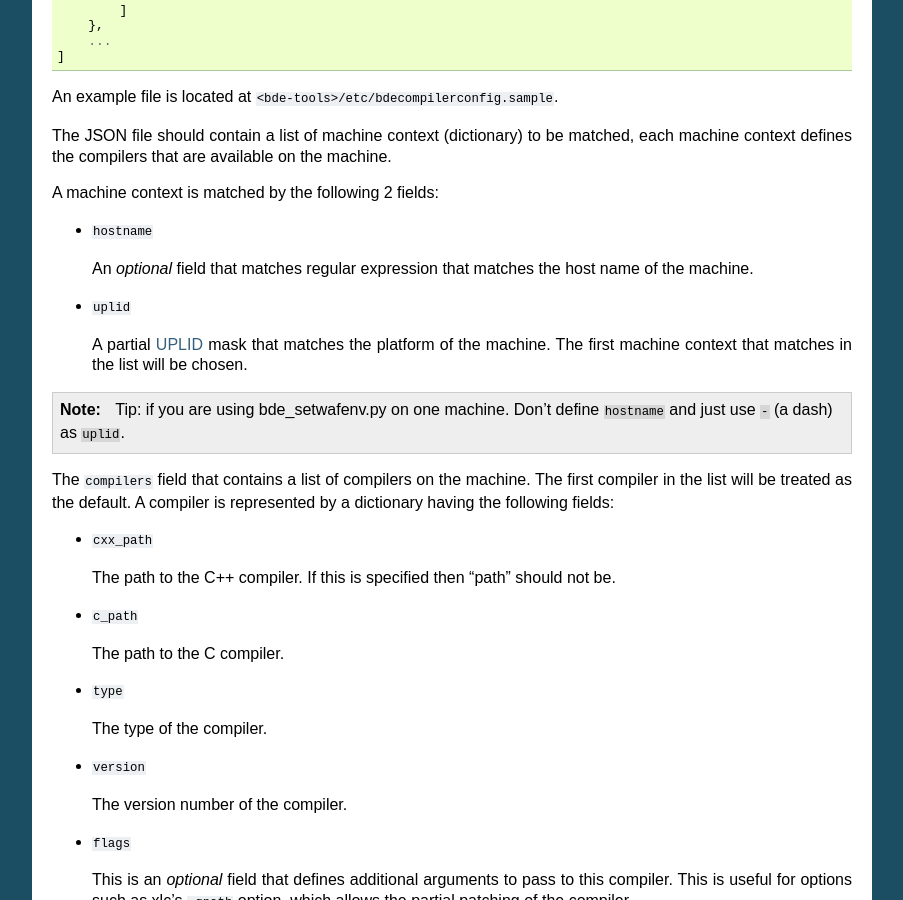
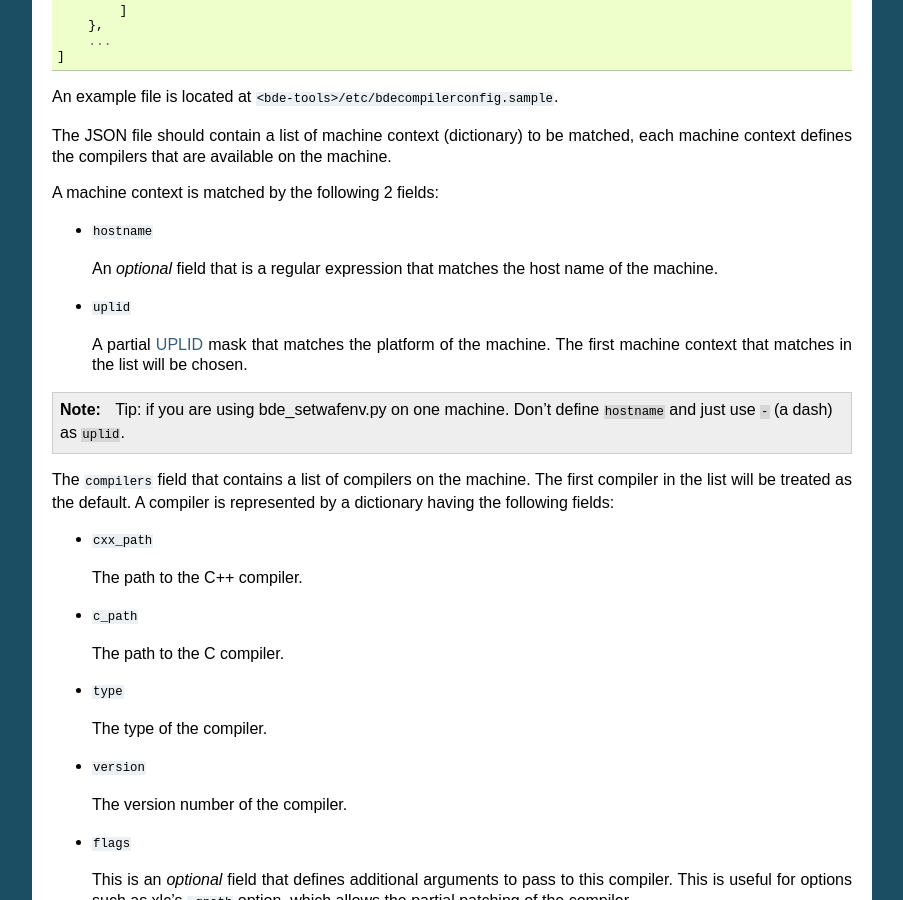
Before and after one commit to bloomberg/bde-tools, a Sphinx documentation site: the page built from doc/setwafenv.rst, in a window 1280 px wide and 900 px high, scrolled down 2130 px. Shown: the whole window, without its empty margins (198-1101 px from the left). Built offline with Sphinx 7.4.7, drawn with Linux system fonts in a browser that asks for light colours.

Commit message:
Fix typos in doc

```diff
--- a/doc/setwafenv.rst
+++ b/doc/setwafenv.rst
@@ -150,7 +150,7 @@ A machine context is matched by the following 2 fields:
 
 - ``hostname``
 
-  An *optional* field that matches regular expression that matches the host name
+  An *optional* field that is a regular expression that matches the host name
   of the machine.
 
 - ``uplid``
@@ -168,7 +168,7 @@ represented by a dictionary having the following fields:
 
 - ``cxx_path``
 
-  The path to the C++ compiler. If this is specified then "path" should not be.
+  The path to the C++ compiler.
 
 - ``c_path``
 
--- a/doc/tutorials.rst
+++ b/doc/tutorials.rst
@@ -185,7 +185,7 @@ The workspace should now have the following layout:
    |-- bde-core
    |   |
    |   |-- wscript
-   |    `-- ...     <-- other files in bde-core
+   |   `-- ...      <-- other files in bde-core
    |
    `-- bde-bb
        |
```
